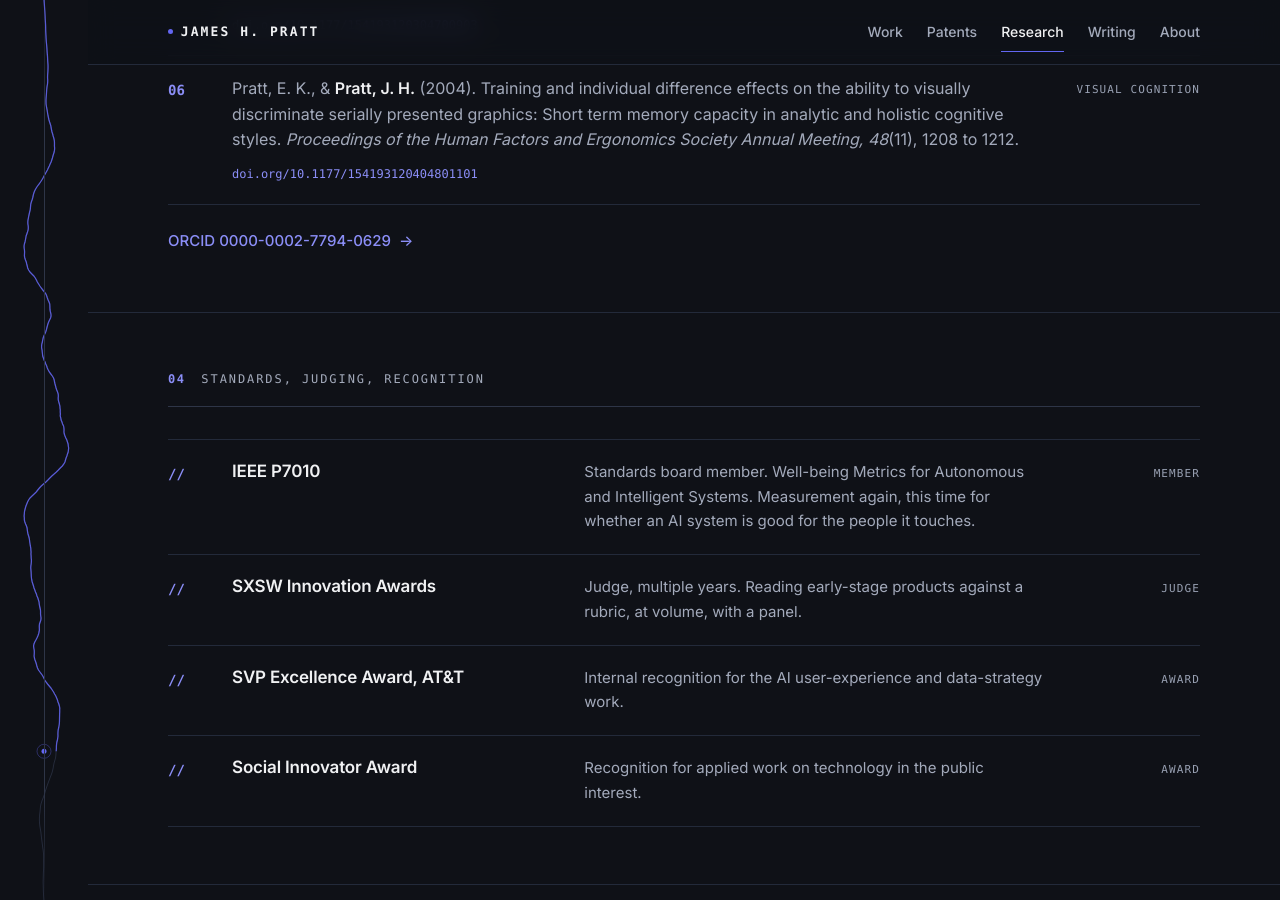
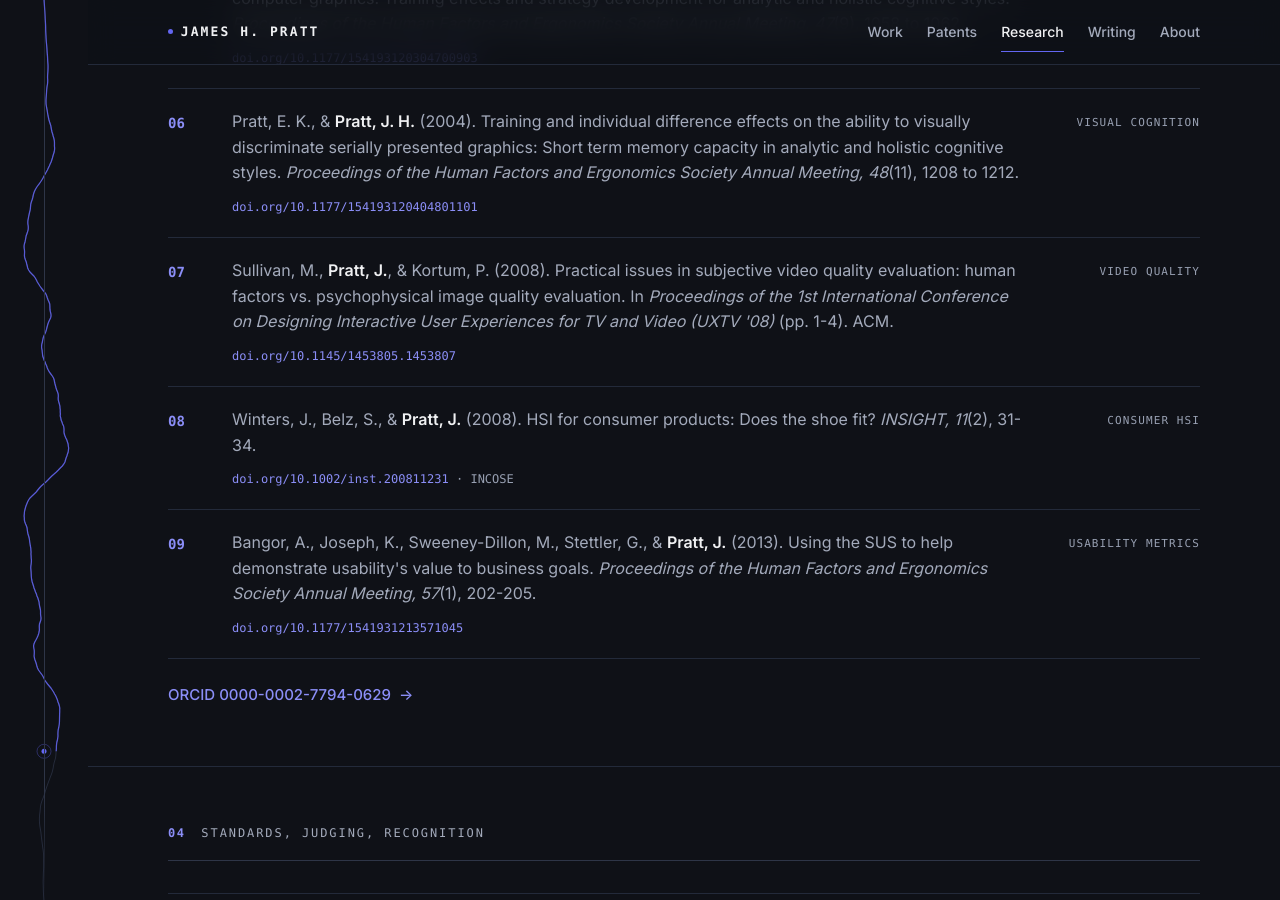
Before and after one commit to prattatx/prattatx.github.io, a Jekyll site: the page built from research/index.html, in a window 1280 px wide and 900 px high, scrolled down 2890 px. Built offline with Jekyll 4.4.1, drawn with Linux system fonts in a browser that asks for light colours; some of the changed text lies outside the part shown.

Commit message:
Add 3 publications from ORCID, swap in-force stat for divested count
Publications: 6 -> 9. Pulled the full ORCID record (0000-0002-7794-0629)
and found three AT&T-era papers that were never on file: UXTV 2008 video
quality (Sullivan, Pratt, Kortum), INSIGHT 2008 consumer HSI (Winters,
Belz, Pratt), and HFES 2013 SUS (Bangor et al). Citations verified against
Crossref. The 2013 paper was previously flagged unverified in the bio
bank; co-authorship with Aaron Bangor plus its presence on James's own
ORCID record resolves that.

Patents: homepage and /patents lead stat changed from 226 in force to 2
acquired by other companies (Hyundai Motor Company, SimpliSafe). Both
issued directly to the acquirer as continuations of AT&T applications.
The 226 figure is retained in the detail tables. /patents states the
method limit: this counts assignee at grant, so post-grant sales are not
captured and 2 is a floor.

```diff
--- a/research/index.html
+++ b/research/index.html
@@ -2,19 +2,19 @@
 layout: default
 nav: research
 title: "Research"
-description: "Six peer-reviewed publications, an M.A. thesis validating a sleep-quality scale, and a doctoral dissertation on cognitive style in visual discrimination. Psychometrics, human factors, and measurement you can believe."
+description: "Nine peer-reviewed publications spanning sleep and shiftwork measurement, visual cognition, and applied usability at consumer scale, plus an M.A. thesis and a doctoral dissertation."
 ---
 
 <div class="shell">
 
   <header class="page-head">
-    <p class="kicker">Research <span class="sep">/</span> 1999 to 2004 <span class="sep">/</span> University of Connecticut</p>
+    <p class="kicker">Research <span class="sep">/</span> 1999 to 2013 <span class="sep">/</span> 9 publications</p>
     <h1>Measurement, and whether you can believe it</h1>
     <p class="lede">
-      Two research lines, both about the same thing: does this instrument actually measure what it
-      claims to measure? One in sleep and shiftwork, one in visual cognition. Twenty-six years later
-      that question is still the one I ask first, whether the instrument is a scale, a survey, or a
-      model.
+      Three research lines, all about the same thing: does this instrument actually measure what it
+      claims to measure? Sleep and shiftwork at UConn, visual cognition through the dissertation,
+      then applied usability measurement at consumer scale. Twenty-six years later that question is
+      still the one I ask first, whether the instrument is a scale, a survey, or a model.
     </p>
   </header>
 
@@ -140,7 +140,7 @@ description: "Six peer-reviewed publications, an M.A. thesis validating a sleep-
     <div class="sec-head">
       <span class="num">03</span>
       <span class="label">Peer-reviewed publications</span>
-      <span class="count">6 &middot; verified 2026-07-31</span>
+      <span class="count">9 &middot; from ORCID, 2026-08-13</span>
     </div>
 
     <div class="rows">
@@ -215,6 +215,33 @@ description: "Six peer-reviewed publications, an M.A. thesis validating a sleep-
         <div class="meta">Visual cognition</div>
       </div>
 
+      <div class="row row-pub">
+        <div class="code">07</div>
+        <div class="pub">
+          <p>Sullivan, M., <strong>Pratt, J.</strong>, &amp; Kortum, P. (2008). Practical issues in subjective video quality evaluation: human factors vs. psychophysical image quality evaluation. In <em>Proceedings of the 1st International Conference on Designing Interactive User Experiences for TV and Video (UXTV '08)</em> (pp. 1-4). ACM.</p>
+          <p class="pub-meta"><a href="https://doi.org/10.1145/1453805.1453807">doi.org/10.1145/1453805.1453807</a></p>
+        </div>
+        <div class="meta">Video quality</div>
+      </div>
+
+      <div class="row row-pub">
+        <div class="code">08</div>
+        <div class="pub">
+          <p>Winters, J., Belz, S., &amp; <strong>Pratt, J.</strong> (2008). HSI for consumer products: Does the shoe fit? <em>INSIGHT, 11</em>(2), 31-34.</p>
+          <p class="pub-meta"><a href="https://doi.org/10.1002/inst.200811231">doi.org/10.1002/inst.200811231</a> &middot; INCOSE</p>
+        </div>
+        <div class="meta">Consumer HSI</div>
+      </div>
+
+      <div class="row row-pub">
+        <div class="code">09</div>
+        <div class="pub">
+          <p>Bangor, A., Joseph, K., Sweeney-Dillon, M., Stettler, G., &amp; <strong>Pratt, J.</strong> (2013). Using the SUS to help demonstrate usability's value to business goals. <em>Proceedings of the Human Factors and Ergonomics Society Annual Meeting, 57</em>(1), 202-205.</p>
+          <p class="pub-meta"><a href="https://doi.org/10.1177/1541931213571045">doi.org/10.1177/1541931213571045</a></p>
+        </div>
+        <div class="meta">Usability metrics</div>
+      </div>
+
     </div>
 
     <a class="link-out" href="https://orcid.org/0000-0002-7794-0629">ORCID 0000-0002-7794-0629 <span class="arrow" aria-hidden="true">&rarr;</span></a>
```
Also changed, not shown: other parts of research/index.html (+1 -1 lines), cv/index.html (+6 -3 lines), index.html (+5 -4 lines), patents/index.html (+13 -3 lines), 1 other file.
